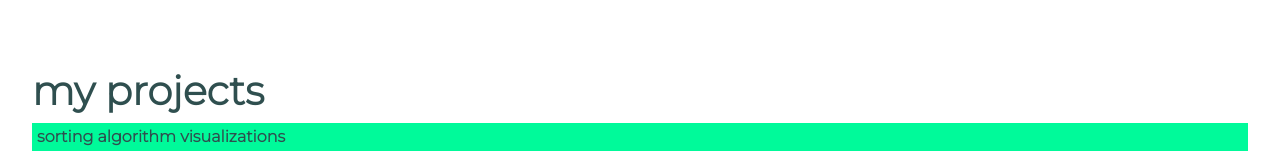
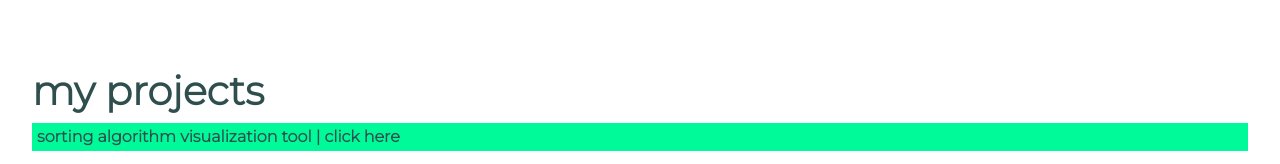
Before and after one commit to nelsonnathan/nelsonnathan.github.io, a plain HTML site: page index.html in a window 1280 px wide. Shown: the part 1283-1447 px from the top of the page. Drawn offline with Linux system fonts and the light colour scheme; grey boxes are pictures that could not be loaded.

Commit message:
clarifies project link

```diff
--- a/index.html
+++ b/index.html
@@ -82,7 +82,8 @@
     <section class="myProjects" id="projects">
         <h2 class="sectionTitle">my projects</h2>
 
-        <a href="https://sorting-visuals.herokuapp.com/" target="_blank"><h4 class="sectionSubtitle">sorting algorithm visualizations</h4></a>
+        <a href="https://sorting-visuals.herokuapp.com/" target="_blank"><h4 class="sectionSubtitle">sorting algorithm visualization tool | click here
+        </h4></a>
 
         <div class="videoContainer">
             <iframe class="video" src="https://www.youtube.com/embed/vyu6OtVvXVA"></iframe>
```
